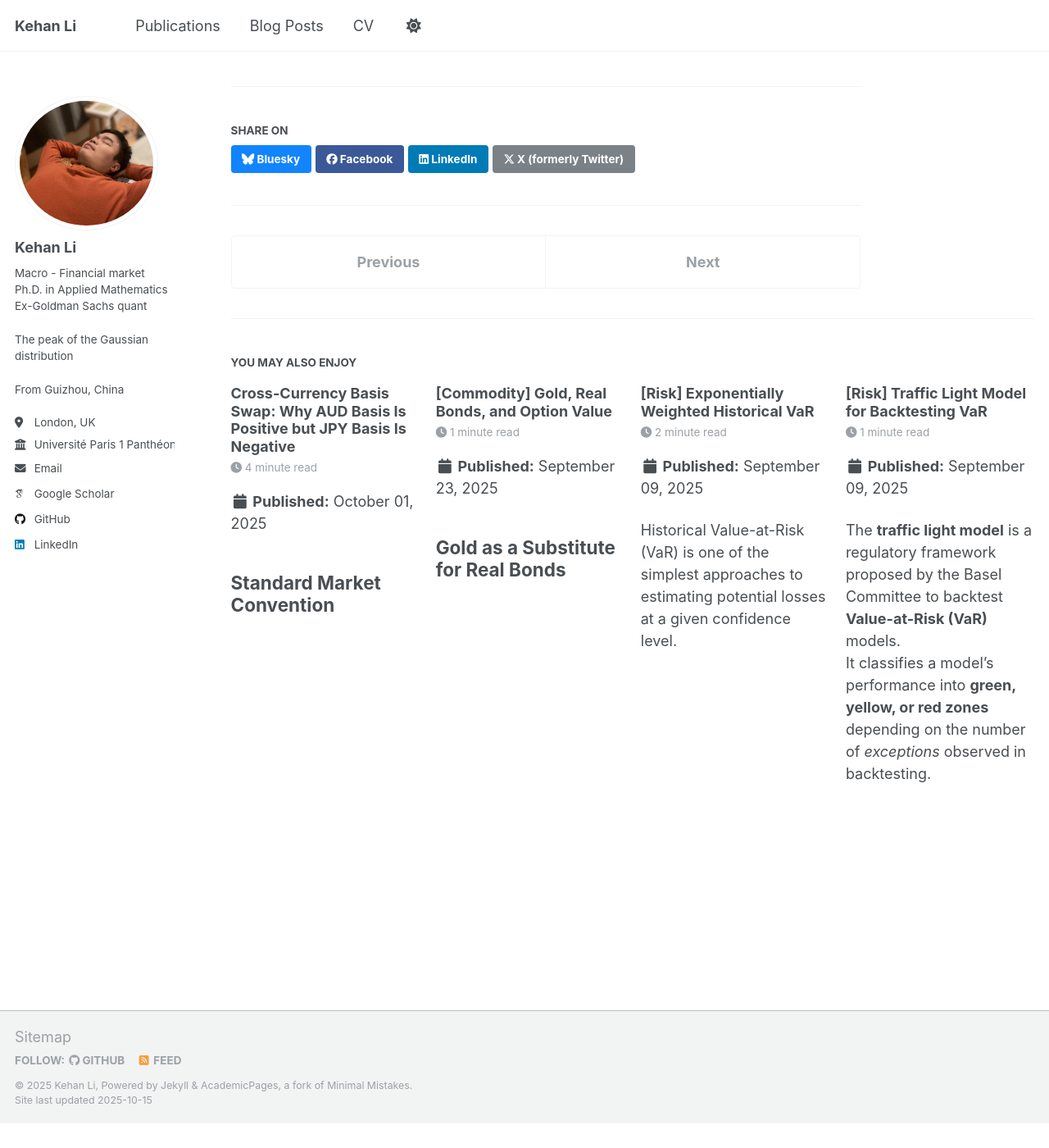
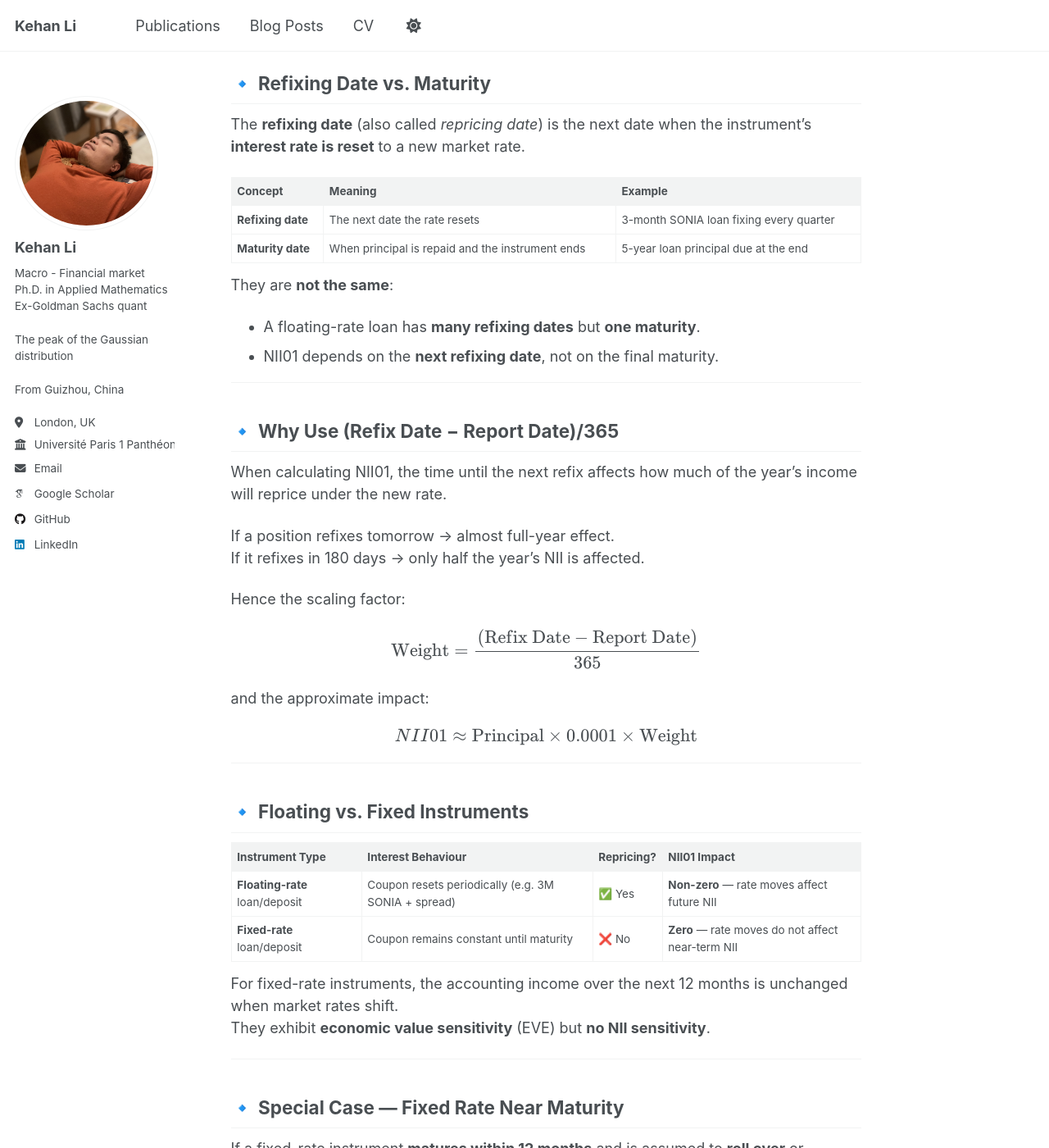
Before and after one commit to KehanLi-1123/KehanLi.github.io, a Jekyll site: the page built from _posts/2025-10-13-CB-1.md, in a window 1280 px wide and 1400 px high, scrolled down 3711 px. Shown: the whole window at 82% size. Built offline with Jekyll 4.4.1, drawn with Linux system fonts in a browser that asks for light colours; some web fonts are replaced; before the commit the page ends 5081 px from its top, so only the background shows below that; some of the changed text lies outside the part shown.

Commit message:
Update 2025-10-13-CB-1.md

```diff
--- a/_posts/2025-10-13-CB-1.md
+++ b/_posts/2025-10-13-CB-1.md
@@ -119,3 +119,89 @@ In short:
 - The horizon is typically **12 months**, but shorter-term loans contribute proportionally.
 - Derivatives are excluded unless treated as **cash-flow hedges**.
 - For mark-to-market exposures, **EVE01 or DV01** are the correct measures.
+
+---
+
+## 🔹 Refixing Date vs. Maturity
+
+The **refixing date** (also called *repricing date*) is the next date when the instrument’s **interest rate is reset** to a new market rate.
+
+| Concept | Meaning | Example |
+|----------|----------|----------|
+| **Refixing date** | The next date the rate resets | 3-month SONIA loan fixing every quarter |
+| **Maturity date** | When principal is repaid and the instrument ends | 5-year loan principal due at the end |
+
+They are **not the same**:
+
+- A floating-rate loan has **many refixing dates** but **one maturity**.
+- NII01 depends on the **next refixing date**, not on the final maturity.
+
+---
+
+## 🔹 Why Use (Refix Date − Report Date)/365
+
+When calculating NII01, the time until the next refix affects how much of the year’s income will reprice under the new rate.
+
+If a position refixes tomorrow → almost full-year effect.
+If it refixes in 180 days → only half the year’s NII is affected.
+
+Hence the scaling factor:
+
+$$
+\text{Weight} = \frac{(\text{Refix Date} - \text{Report Date})}{365}
+$$
+
+and the approximate impact:
+
+$$
+NII01 \approx \text{Principal} \times 0.0001 \times \text{Weight}
+$$
+
+---
+
+## 🔹 Floating vs. Fixed Instruments
+
+| Instrument Type | Interest Behaviour | Repricing? | NII01 Impact |
+|------------------|--------------------|-------------|---------------|
+| **Floating-rate** loan/deposit | Coupon resets periodically (e.g. 3M SONIA + spread) | ✅ Yes | **Non-zero** — rate moves affect future NII |
+| **Fixed-rate** loan/deposit | Coupon remains constant until maturity | ❌ No | **Zero** — rate moves do not affect near-term NII |
+
+For fixed-rate instruments, the accounting income over the next 12 months is unchanged when market rates shift.
+They exhibit **economic value sensitivity** (EVE) but **no NII sensitivity**.
+
+---
+
+## 🔹 Special Case — Fixed Rate Near Maturity
+
+If a fixed-rate instrument **matures within 12 months** and is assumed to **roll over** or **reinvest**, then the post-maturity cashflows would be exposed to rate changes.
+In that case, a small **non-zero NII01** can arise.
+
+Otherwise, during its fixed period, **NII01 = 0**.
+
+---
+
+## 🔹 Example
+
+| Instrument | Report Date | Refix Date | Maturity | NII01 Interpretation |
+|-------------|--------------|-------------|-----------|----------------------|
+| Floating loan (3M SONIA + 100bp) | 15 Oct 2025 | 15 Jan 2026 | 15 Oct 2028 | Sensitive — refixes in 92 days |
+| Fixed loan (4%, 3 years) | 15 Oct 2025 | — | 15 Oct 2028 | NII01 = 0 |
+| Overnight deposit | 15 Oct 2025 | 16 Oct 2025 | Rolling | Fully sensitive |
+
+---
+
+## 🔹 Summary
+
+| Concept | Description | Equal to Maturity? | NII01 Impact |
+|----------|--------------|--------------------|---------------|
+| **Refixing Date** | Next date the interest rate resets | ❌ Usually earlier | Drives NII sensitivity |
+| **Maturity Date** | When principal is repaid | ✅ Only for single-period instruments | Used for EVE, not NII |
+| **Fixed-rate Instrument** | Coupon fixed until maturity | — | NII01 = 0 |
+| **Floating-rate Instrument** | Coupon resets to market rate | — | NII01 > 0 |
+
+---
+
+**In short:**
+- NII01 captures **earnings sensitivity** to rate movements.
+- It depends on **when the rate refixes**, not when the instrument matures.
+- **Fixed-rate positions** have **zero NII01** unless they are about to mature and reprice.
```
